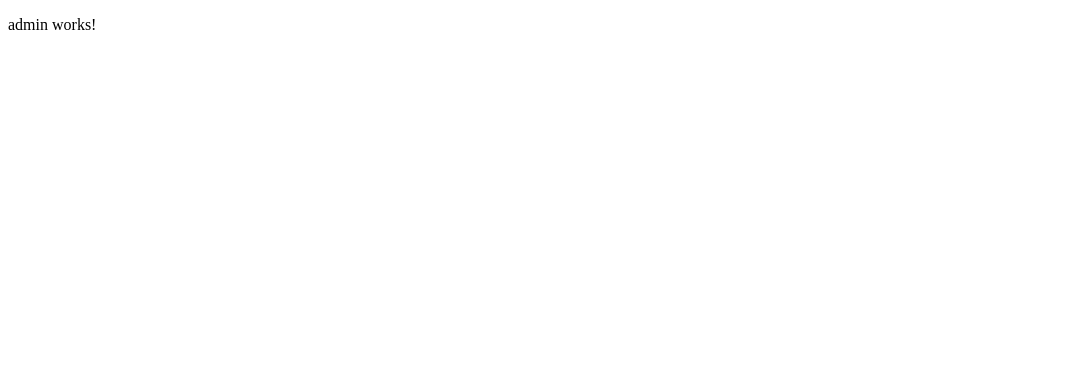
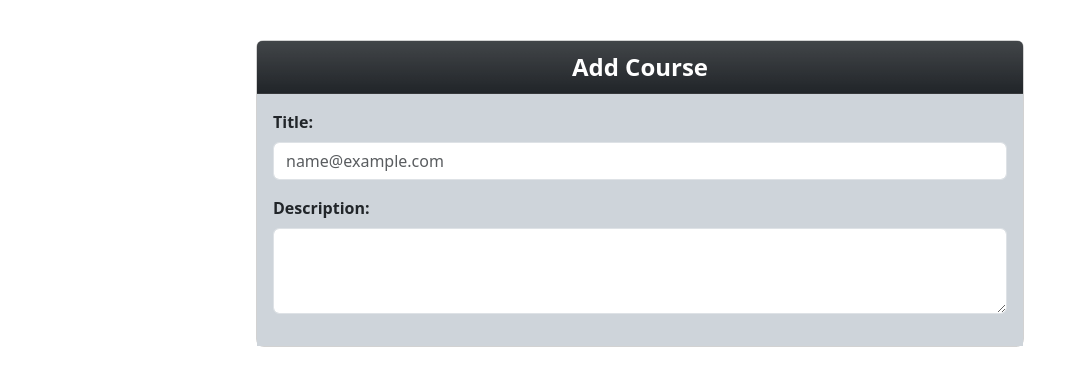
Before and after one commit to Omdarade1399/Angular-Practice, an Angular app: page /admin in a window 1280 px wide. Shown: the top 386 px of the page, without its empty margins (0-1079 px from the left). Built offline with nearby package versions, Linux system fonts and the light colour scheme.

Commit message:
making an admin in angular

```diff
--- a/src/app/admin/admin.component.html
+++ b/src/app/admin/admin.component.html
@@ -1 +1,13 @@
-<p>admin works!</p>
+<div class="card rounded-3">
+    <div class="card-header text-center bg-dark bg-gradient fw-bold text-white">Add Course</div>
+    <div class="card-body bg-dark-subtle fw-bold">
+        <div class="mb-3">
+            <label for="exampleFormControlInput1" class="form-label">Title:</label>
+            <input type="email" class="form-control" id="exampleFormControlInput1" placeholder="name@example.com" />
+        </div>
+        <div class="mb-3">
+            <label for="exampleFormControlTextarea1" class="form-label">Description:</label>
+            <textarea class="form-control" id="exampleFormControlTextarea1" rows="3"></textarea>
+        </div>
+    </div>
+</div>
--- a/src/app/admin/admin.component.scss
+++ b/src/app/admin/admin.component.scss
@@ -0,0 +1,8 @@
+.card{
+    width: 60%;
+    margin: auto;
+    margin-top: 5vh;
+    .card-header{
+        font-size: 1.5rem;
+    }
+}
--- a/src/index.html
+++ b/src/index.html
@@ -6,6 +6,8 @@
   <base href="/">
   <meta name="viewport" content="width=device-width, initial-scale=1">
   <link rel="icon" type="image/x-icon" href="favicon.ico">
+  <link href="https://cdn.jsdelivr.net/npm/bootstrap@5.3.3/dist/css/bootstrap.min.css" rel="stylesheet" integrity="sha384-QWTKZyjpPEjISv5WaRU9OFeRpok6YctnYmDr5pNlyT2bRjXh0JMhjY6hW+ALEwIH" crossorigin="anonymous">
+  <script src="https://cdn.jsdelivr.net/npm/bootstrap@5.3.3/dist/js/bootstrap.bundle.min.js" integrity="sha384-YvpcrYf0tY3lHB60NNkmXc5s9fDVZLESaAA55NDzOxhy9GkcIdslK1eN7N6jIeHz" crossorigin="anonymous"></script>
 </head>
 <body>
   <app-root></app-root>
```
